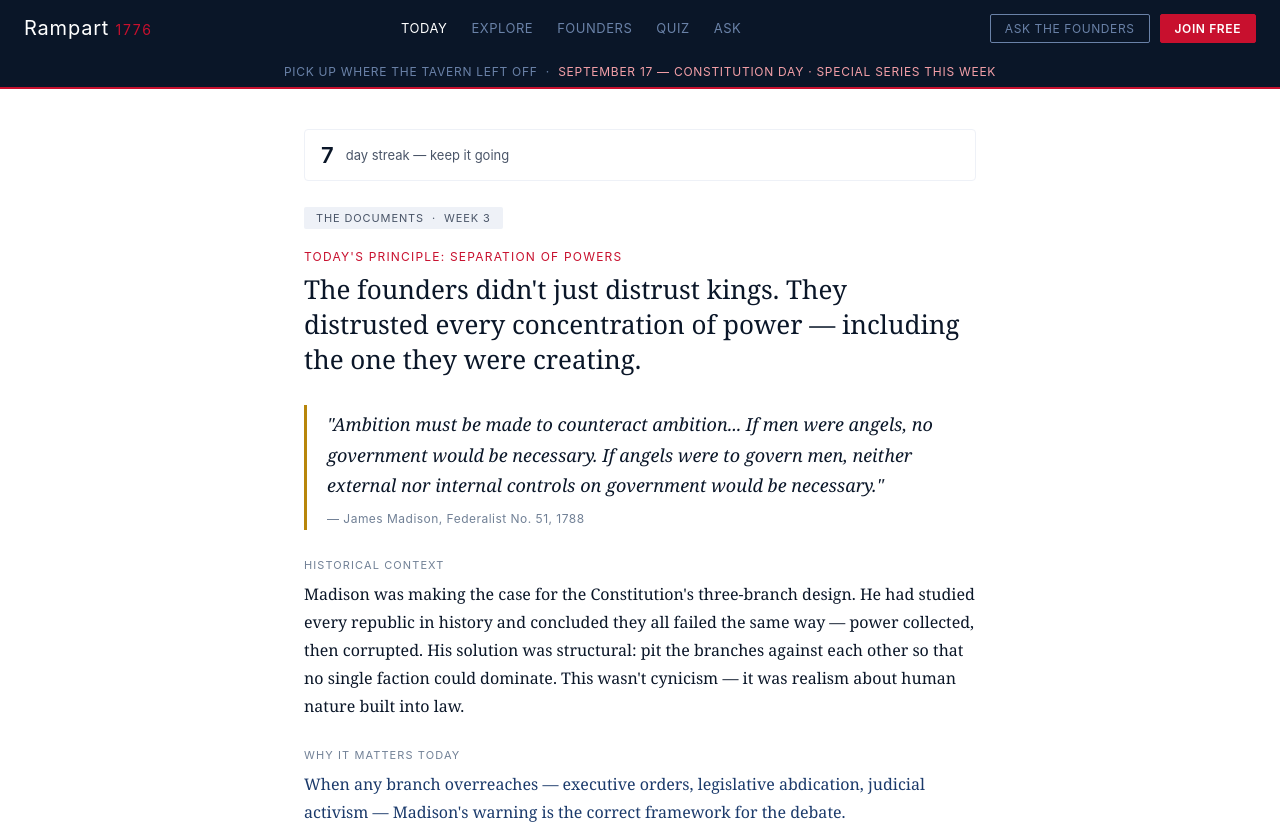
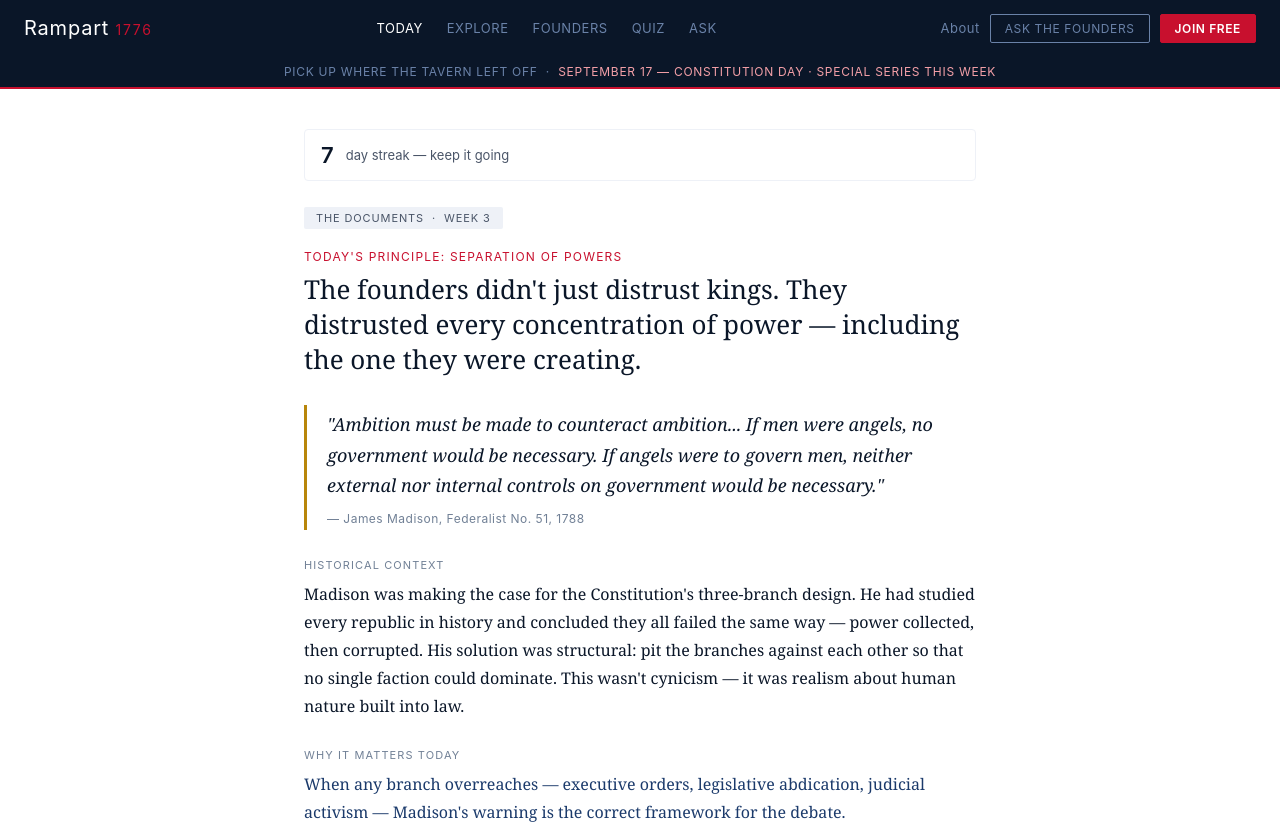
Before and after one commit to fafatas/rampart1776, a plain HTML site: page app.html in a window 1280 px wide. Shown: the top 829 px of the page. Drawn offline with Linux system fonts and the light colour scheme.

Commit message:
Update app.html

```diff
--- a/app.html
+++ b/app.html
@@ -174,6 +174,7 @@
     <a onclick="showPage('ask')" id="nav-ask">Ask</a>
   </div>
   <div class="nav-right">
+    <a href="/about" style="font-size:13px; color:#6A82A8; text-decoration:none; letter-spacing:0.04em; font-family:-apple-system,sans-serif;">About</a>
     <button class="btn-outline" onclick="showPage('ask')">Ask the Founders</button>
     <a href="/#signup" class="btn-gold" style="text-decoration:none;">Join Free</a>
   </div>
```
